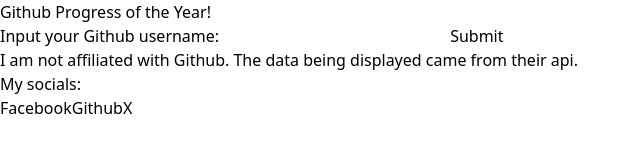
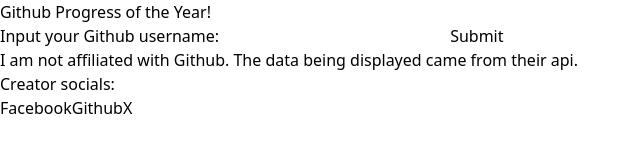
Before and after one commit to moshe002/github-progress, a React (Vite) app: page / in a window 1280 px wide. Shown: the top 162 px of the page, without its empty margins (0-640 px from the left). Built offline with nearby package versions, Linux system fonts and the light colour scheme.

Commit message:
minor change

```diff
--- a/src/components/Footer.tsx
+++ b/src/components/Footer.tsx
@@ -6,7 +6,7 @@
             I am not affiliated with Github. The data being displayed came from their api.
         </p>
         <div className="flex gap-3">
-          <p className="text-zinc-600">My socials:</p>
+          <p className="text-zinc-600">Creator socials:</p>
           <a className="text-blue-600" href="https://www.facebook.com/mosesanthony873" target="_blank" rel="noopener">Facebook</a>
           <a className="text-gray-600" href="https://github.com/moshe002" target="_blank" rel="noopener">Github</a>
           <a className="text-black" href="https://twitter.com/_mosheee" target="_blank" rel="noopener">X</a>
```
